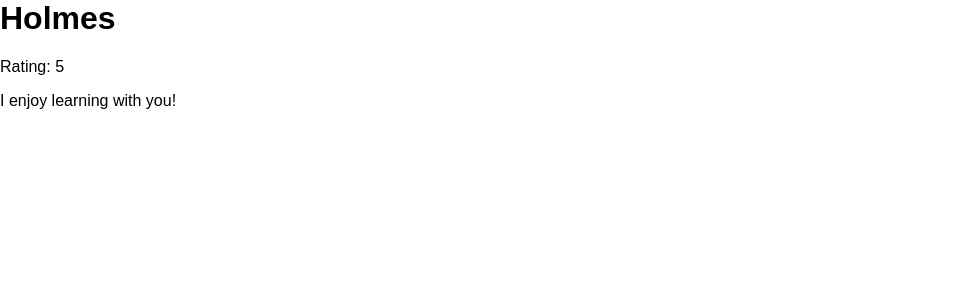
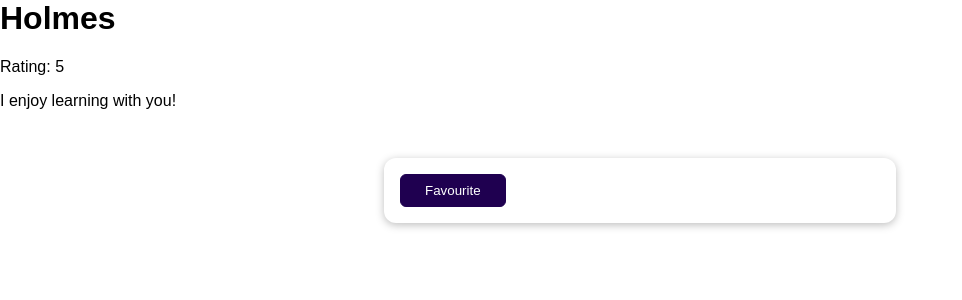
Before and after one commit to omar-aljalam/forms-in-django, a Django app: page /reviews/1 in a window 1280 px wide. Shown: the top 300 px of the page, without its empty margins (0-962 px from the left). Run offline with Django 5.2, Linux system fonts and the light colour scheme; data comes from the database, SQL or seed files in the repository; both versions use the stored data as it was after the commit.

Commit message:
Sessions

```diff
--- a/feedback/settings.py
+++ b/feedback/settings.py
@@ -125,3 +125,6 @@ DEFAULT_AUTO_FIELD = 'django.db.models.BigAutoField'
 
 MEDIA_ROOT = BASE_DIR / "uploads"
 MEDIA_URL = "/user-media/"
+
+# The Defualt is two weeks
+# SESSION_COOKIE_AGE = 120 # 120 Seconds
--- a/reviews/templates/reviews/review_details.html
+++ b/reviews/templates/reviews/review_details.html
@@ -8,4 +8,13 @@
     <h1> {{ review.user_name }}</h1>
     <p>Rating: {{ review.rating }}</p>
     <p>{{ review.review_text }}</p>
+    {% if is_favourite %}
+        <p>This is my Favourite!</p>
+    {% else %}
+        <form action="/reviews/favourite" method="POST">
+            {% csrf_token %}
+            <input type="hidden" name="review_id" value="{{ review.id }}">
+            <button>Favourite</button>
+        </form>
+    {% endif %}
 {% endblock content %}
--- a/reviews/urls.py
+++ b/reviews/urls.py
@@ -5,5 +5,6 @@ urlpatterns = [
     path("", views.ReviewView.as_view()),
     path("thank-you", views.ThankYouView.as_view()),
     path("reviews", views.ReviewsListView.as_view()),
+    path("reviews/favourite", views.AddFavouriteView.as_view()), # Put it before the int:pk (even tho it is int) so it does not get misunderstood as a primary key just to be safe
     path("reviews/<int:pk>", views.ReviewDetailsView.as_view())
 ]
--- a/reviews/views.py
+++ b/reviews/views.py
@@ -1,6 +1,8 @@
+from django.http import HttpResponseRedirect
 from django.views.generic.base import TemplateView
 from django.views.generic import ListView, DetailView
 from django.views.generic.edit import CreateView
+from django.views.generic import View
 
 from .froms import ReviewForm
 from .models import Review
@@ -36,3 +38,19 @@ class ReviewDetailsView(DetailView):
     template_name = "reviews/review_details.html"
     model = Review
     context_object_name = "review"
+
+    def get_context_data(self, **kwargs):
+        context = super().get_context_data(**kwargs)
+        loaded_review = self.object
+        request = self.request
+        favourite_id = request.session.get("favourite_review")
+        context["is_favourite"] = favourite_id == str(loaded_review.id)
+        return context
+
+class AddFavouriteView(View):
+    def post(self, request):
+        review_id = request.POST["review_id"]
+        # fav_review = Review.objects.get(pk=review_id)
+        # request.session["favourite_review"] = fav_review # Serilization Error because fav_review is an object -- Store simple values in a session -- No Complex values nor Objects! Keep it simple
+        request.session["favourite_review"] = review_id # STRING
+        return HttpResponseRedirect("/reviews/" + review_id)
```
Also changed, not shown: db.sqlite3.
